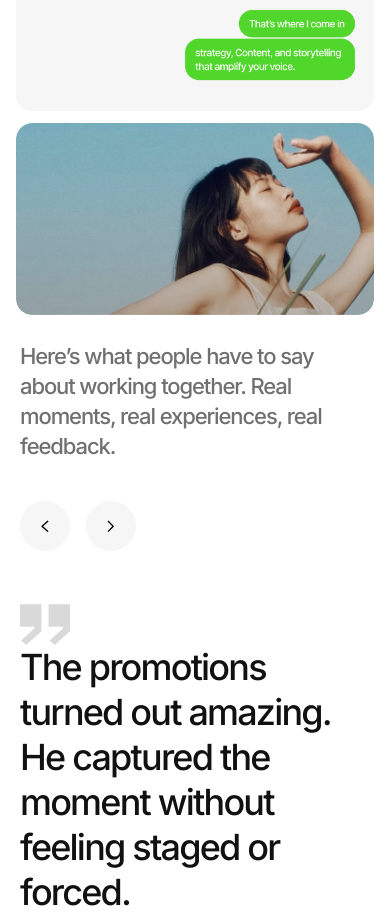
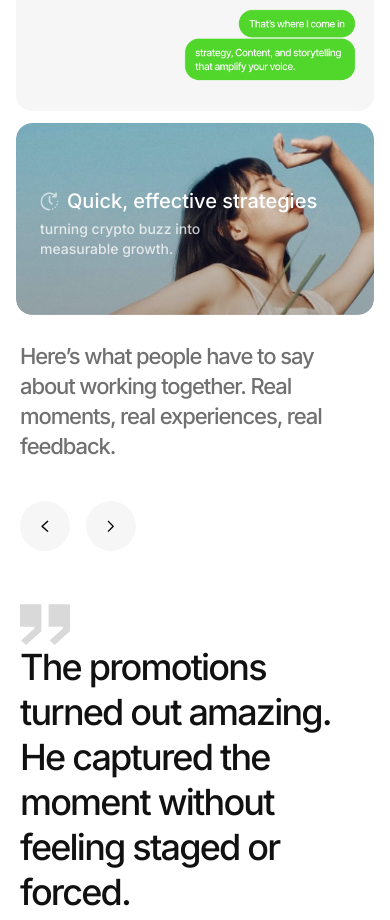
Before and after one commit to Vickyvackydev/bright, a React (Vite) app: page / in a window 390 px wide. Shown: the part 10180-11100 px from the top of the page. Built offline with nearby package versions, Linux system fonts and the light colour scheme.

Commit message:
updated changes

```diff
--- a/src/assets/index.ts
+++ b/src/assets/index.ts
@@ -79,5 +79,6 @@ export { default as MYOSIN_2 } from "./images/myosin-2.png";
 export { default as MYOSIN_3 } from "./images/myosin-3.jpg";
 export { default as MYOSIN_4 } from "./images/myosin-4.jpg";
 export { default as MYOSIN_5 } from "./images/myosin-5.png";
+export { default as CLOCK } from "./images/Image.svg";
 
 // new sets ends here
--- a/src/ui/service.tsx
+++ b/src/ui/service.tsx
@@ -61,7 +61,7 @@ function Service() {
     show: { opacity: 1, y: 0, transition: { duration: 0.6, ease: "easeOut" } },
   };
   return (
-    <div className="w-full relative min-h-[2000px] lg:h-[900px] md:h-auto sm:h-auto flex flex-col">
+    <div className="w-full relative min-h-[2000px] 2xl:min-h-[900px] xl:min-h-[950px] lg:min-h-[900px] md:h-auto sm:h-auto flex flex-col">
       <img
         src={BLACK_BG}
         className="w-full h-full object-cover absolute inset-0"
--- a/src/ui/trust.tsx
+++ b/src/ui/trust.tsx
@@ -4,6 +4,7 @@ import {
   BRIGHT_MIC,
   BRIGHTY,
   BRIGHTY_2,
+  CLOCK,
   GIRLIE,
   GROUP,
   GROUP_PHOTOS,
@@ -169,19 +170,35 @@ function Trust() {
               className="w-full h-[180px] sm:h-[270px] object-cover rounded-2xl"
               alt=""
             />
-            <div className="w-full h-full relative rounded-2xl mt-3 overflow-hidden">
+            <div className="w-full h-full lg:h-[190px] xl:h-[190px] relative rounded-2xl mt-3 overflow-hidden">
+              {/* Background Image */}
               <img
                 src={GIRLIE}
                 className="absolute inset-0 w-full h-full object-cover object-center rounded-2xl"
                 alt=""
               />
+
+              {/* Gradient Overlay */}
               <div
-                className="absolute inset-0 w-full h-full rounded-2xl"
+                className="absolute inset-0 w-full h-full rounded-2xl z-10"
                 style={{
                   background:
                     "linear-gradient(180deg, rgba(0, 0, 0, 0) 0%, rgba(0, 0, 0, 0.24) 100%)",
                 }}
               />
+
+              {/* Text Overlay */}
+              <div className="absolute flex flex-col items-start gap-y-1 inset-0 mt-16 z-20 px-6">
+                <div className="flex items-center gap-x-2">
+                  <img src={CLOCK} className="w-[19px] h-[19px]" alt="" />
+                  <span className="text-white text-xl font-medium">
+                    Quick, effective strategies
+                  </span>
+                </div>
+                <span className="text-sm font-medium text-[#FFFFFFBF]">
+                  turning crypto buzz into <br /> measurable growth.
+                </span>
+              </div>
             </div>
           </div>
         </motion.div>
```
Also changed, not shown: src/assets/images/Image.svg (added).
